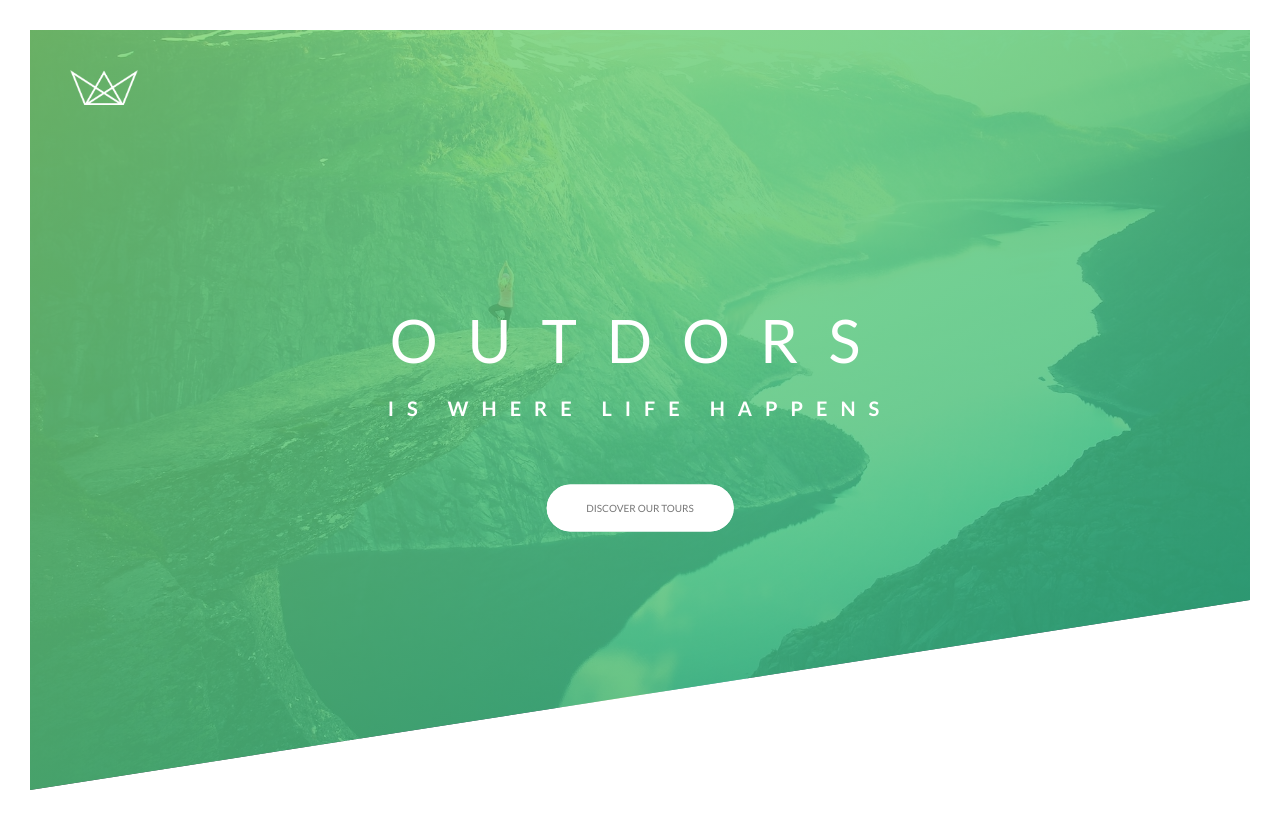
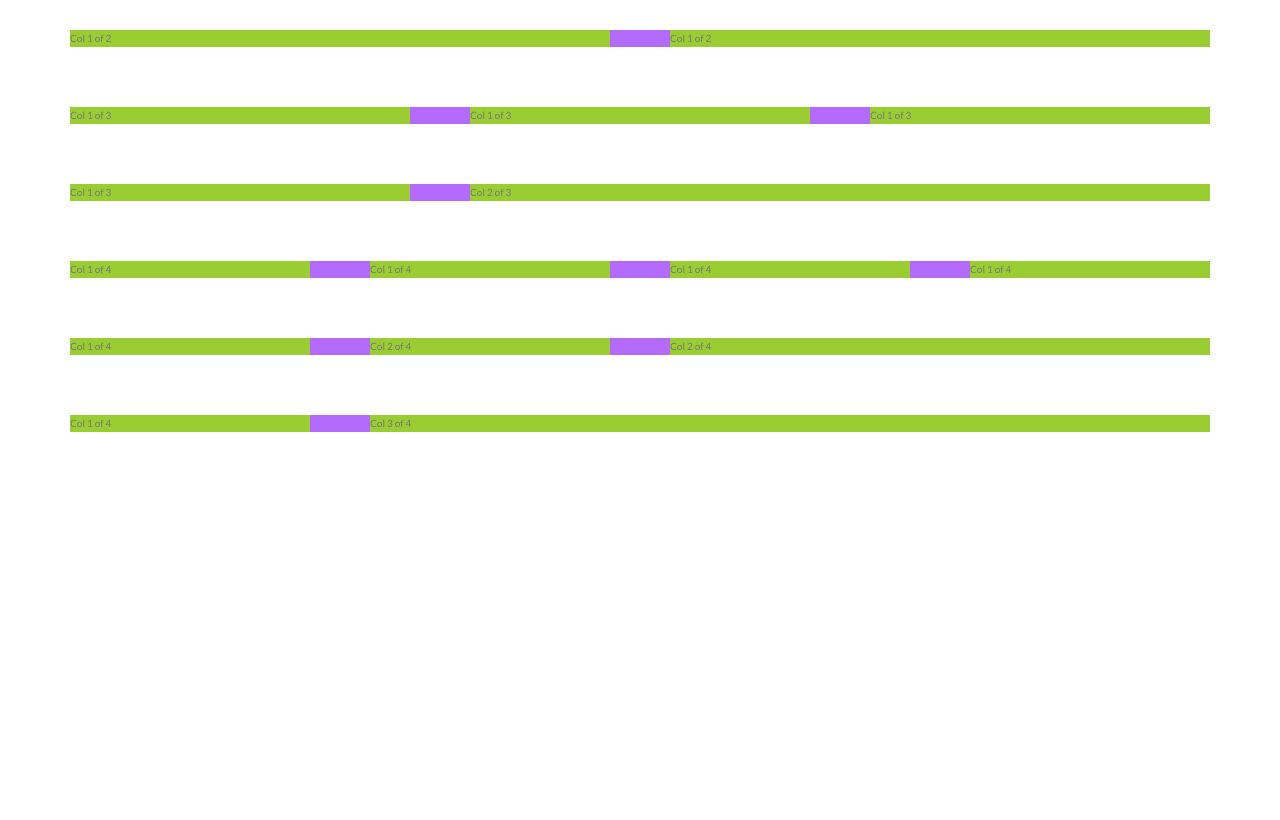
Before and after one commit to ElGutiar/Natours, a website: page index.html in a window 1280 px wide. Drawn offline with Linux system fonts and the light colour scheme.

Commit message:
Added Grid
Float grid

```diff
--- a/index.html
+++ b/index.html
@@ -12,7 +12,7 @@
     <title>Natours | Exciting tours for adventurous people</title>
 </head>
 <body>
-    <header class="header">
+    <!-- <header class="header">
         <div class="header__logo-box">
             <img src="/img/logo-white.png" alt="logo" class="header__logo">
         </div>
@@ -25,6 +25,86 @@
 
                 <a href="#" class="btn btn--white btn--animated">Discover our tours</a>
         </div>
-    </header>
+    </header> -->
+
+    <section>
+
+        <div class="row">
+            <div class="col-1-of-2">
+                Col 1 of 2
+            </div>
+
+            <div class="col-1-of-2">
+                Col 1 of 2
+            </div>
+        </div>
+
+        <div class="row">
+            <div class="col-1-of-3">
+                Col 1 of 3
+            </div>
+
+            <div class="col-1-of-3">
+                Col 1 of 3
+            </div>
+
+            <div class="col-1-of-3">
+                Col 1 of 3
+            </div>
+        </div>
+
+        <div class="row">
+            <div class="col-1-of-3">
+                Col 1 of 3
+            </div>
+
+            <div class="col-2-of-3">
+                Col 2 of 3
+            </div>
+        </div>
+
+        <div class="row">
+            <div class="col-1-of-4">
+                Col 1 of 4
+            </div>
+
+            <div class="col-1-of-4">
+                Col 1 of 4
+            </div>
+
+            <div class="col-1-of-4">
+                Col 1 of 4
+            </div>
+
+            <div class="col-1-of-4">
+                Col 1 of 4
+            </div>
+        </div>
+
+        <div class="row">
+            <div class="col-1-of-4">
+                Col 1 of 4
+            </div>
+
+            <div class="col-1-of-4">
+                Col 2 of 4
+            </div>
+
+            <div class="col-2-of-4">
+                Col 2 of 4
+            </div>
+        </div>
+
+        <div class="row">
+            <div class="col-1-of-4">
+                Col 1 of 4
+            </div>
+
+            <div class="col-3-of-4">
+                Col 3 of 4
+            </div>
+        </div>
+
+    </section>
 </body>
 </html>
--- a/package.json
+++ b/package.json
@@ -9,6 +9,7 @@
   "author": "Zhade Anton",
   "license": "ISC",
   "devDependencies": {
+    "live-server": "^1.2.1",
     "node-sass": "^5.0.0"
   }
 }
--- a/sass/abstracts/_mixins.scss
+++ b/sass/abstracts/_mixins.scss
@@ -0,0 +1,7 @@
+@mixin clearfix {
+    &::after {
+        content: "";
+        display: table;
+        clear: both;
+    }
+}
--- a/sass/abstracts/_variables.scss
+++ b/sass/abstracts/_variables.scss
@@ -1,3 +1,4 @@
+//Color
 $color-primary: #7ed56f;
 $color-primary-light: #7ed56f;
 $color-primary-dark: #28b485;
@@ -5,5 +6,11 @@ $color-grey-dark: #777;
 $color-white: #fff;
 $color-black: #000;
 
+//Animation
 $animation-speed: .6s;
 $animation-timing-function: ease-out;
+
+//Grid
+$grid-width: 114rem;
+$gutter-vertical: 8rem;
+$gutter-horizontal: 6rem;
--- a/sass/base/_animation.scss
+++ b/sass/base/_animation.scss
@@ -1,63 +1,63 @@
-@keyframes moveInLeft {
-    0% {
-        opacity: 0;
-        transform: translate(-100px);
-    }
+// @keyframes moveInLeft {
+//     0% {
+//         opacity: 0;
+//         transform: translate(-100px);
+//     }
 
-    80% {
-        transform: translate(10px);
-    }
+//     80% {
+//         transform: translate(10px);
+//     }
 
-    100% {
-        opacity: 1;
-        transform: translate(0);
-    }
-}
+//     100% {
+//         opacity: 1;
+//         transform: translate(0);
+//     }
+// }
 
-@keyframes moveInRight {
-    0% {
-        opacity: 0;
-        transform: translate(100px);
-    }
+// @keyframes moveInRight {
+//     0% {
+//         opacity: 0;
+//         transform: translate(100px);
+//     }
 
-    80% {
-        transform: translate(-10px);
-    }
+//     80% {
+//         transform: translate(-10px);
+//     }
 
-    100% {
-        opacity: 1;
-        transform: translate(0);
-    }
-}
+//     100% {
+//         opacity: 1;
+//         transform: translate(0);
+//     }
+// }
 
-@keyframes moveInTop {
-    0% {
-        opacity: 0;
-        transform: translateY(-100px);
-    }
+// @keyframes moveInTop {
+//     0% {
+//         opacity: 0;
+//         transform: translateY(-100px);
+//     }
 
-    80% {
-        transform: translateY(10px);
-    }
+//     80% {
+//         transform: translateY(10px);
+//     }
 
-    100% {
-        opacity: 1;
-        transform: translate(0);
-    }
-}
+//     100% {
+//         opacity: 1;
+//         transform: translate(0);
+//     }
+// }
 
-@keyframes moveInBottom {
-    0% {
-        opacity: 0;
-        transform: translateY(50px);
-    }
+// @keyframes moveInBottom {
+//     0% {
+//         opacity: 0;
+//         transform: translateY(50px);
+//     }
 
-    80% {
-        transform: translateY(-10px);
-    }
+//     80% {
+//         transform: translateY(-10px);
+//     }
 
-    100% {
-        opacity: 1;
-        transform: translate(0);
-    }
-}
+//     100% {
+//         opacity: 1;
+//         transform: translate(0);
+//     }
+// }
--- /dev/null
+++ b/sass/layout/grid.scss
@@ -0,0 +1,44 @@
+ .row {
+     max-width: $grid-width;
+     background-color: rgb(180, 106, 250);
+     margin: 0 auto;
+
+     &:not(:last-child) {
+         margin-bottom: $gutter-horizontal;
+     }
+
+     @include clearfix;
+
+     [class^="col-"] {
+        background-color: yellowgreen;
+        float: left;
+
+        &:not(:last-child) {
+            margin-right: $gutter-horizontal;
+        }
+     }
+
+     .col-1-of-2 {
+        width: calc((100% - #{$gutter-horizontal}) / 2);
+     }
+
+     .col-1-of-3 {
+        width: calc((100% - 2 * #{$gutter-horizontal}) / 3);
+     }
+
+     .col-1-of-4 {
+        width: calc((100% - 3 * #{$gutter-horizontal}) / 4);
+     }
+
+     .col-2-of-3 {
+        width: calc(2 * ((100% - 2 * #{$gutter-horizontal}) / 3) + #{$gutter-horizontal});
+     }
+
+     .col-2-of-4 {
+        width: calc(2 * ((100% - 3 * #{$gutter-horizontal}) / 4) + #{$gutter-horizontal});
+     }
+
+     .col-3-of-4 {
+        width: calc(3 * ((100% - 3 * #{$gutter-horizontal}) / 4) + 2 * #{$gutter-horizontal});
+     }
+ }
--- a/sass/main.scss
+++ b/sass/main.scss
@@ -10,5 +10,6 @@
 @import "components/button";
 
 @import "layout/header";
+@import "layout/grid";
 
 @import "pages/home";
```
Also changed, not shown: css/style.css, 1 other file.
